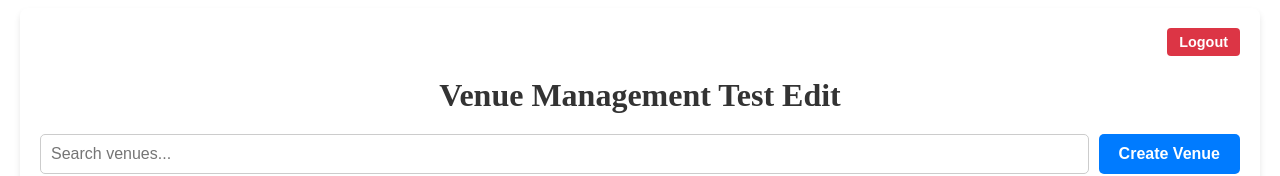
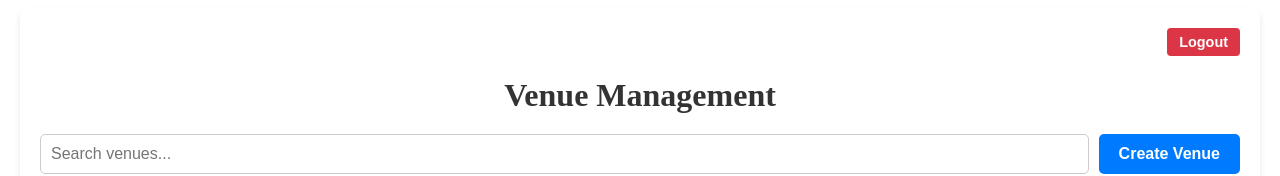
Before and after one commit to Rooplor/classcraft-backoffice, a Vue app: page / in a window 1280 px wide. Shown: the top 176 px of the page. Built offline with nearby package versions, Linux system fonts and the light colour scheme; no server answers.

Commit message:
add workflow for prod

```diff
--- a/src/views/HomeView.vue
+++ b/src/views/HomeView.vue
@@ -42,7 +42,7 @@ const goToCreatePage = () => {
     <div class="container">
       <button @click="logout" class="logout-btn">Logout</button>
     </div>
-    <h1 class="page-title">Venue Management Test Edit</h1>
+    <h1 class="page-title">Venue Management</h1>
     <div class="actions">
       <input
           type="text"
```
